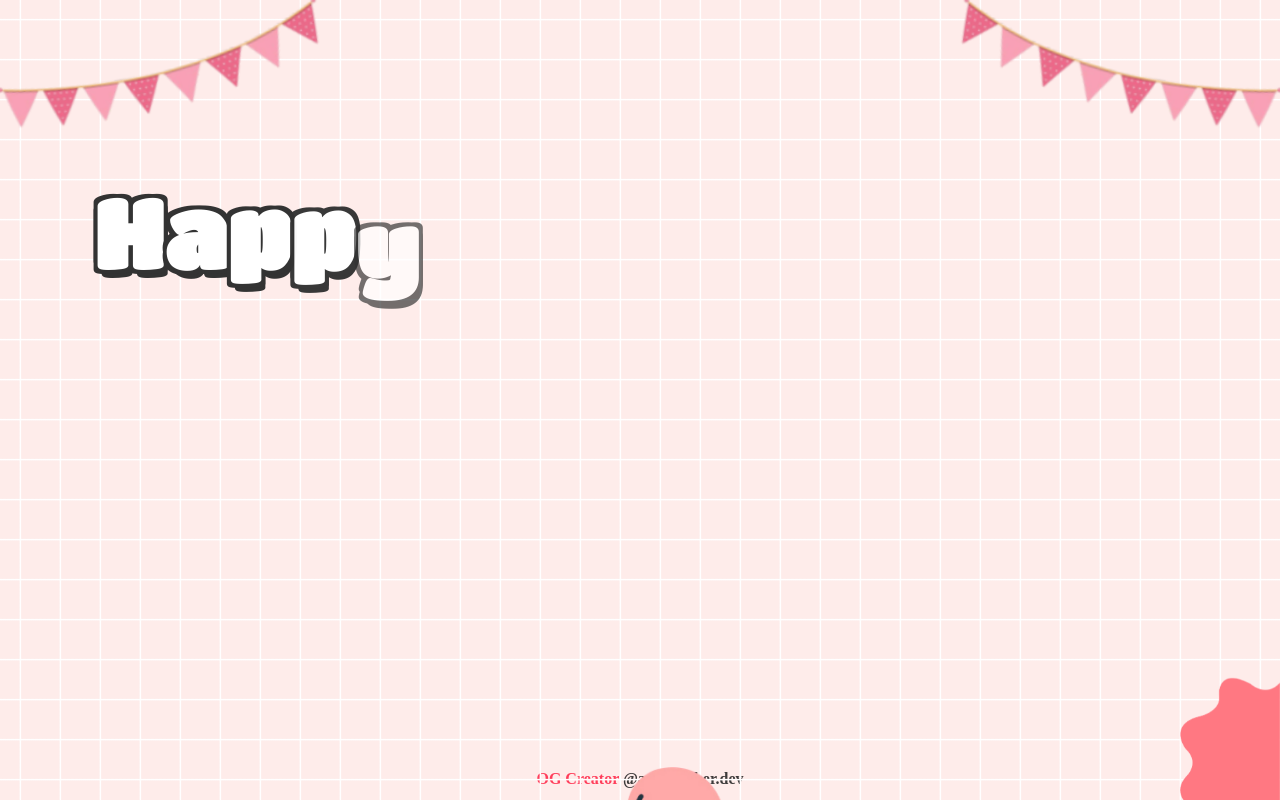
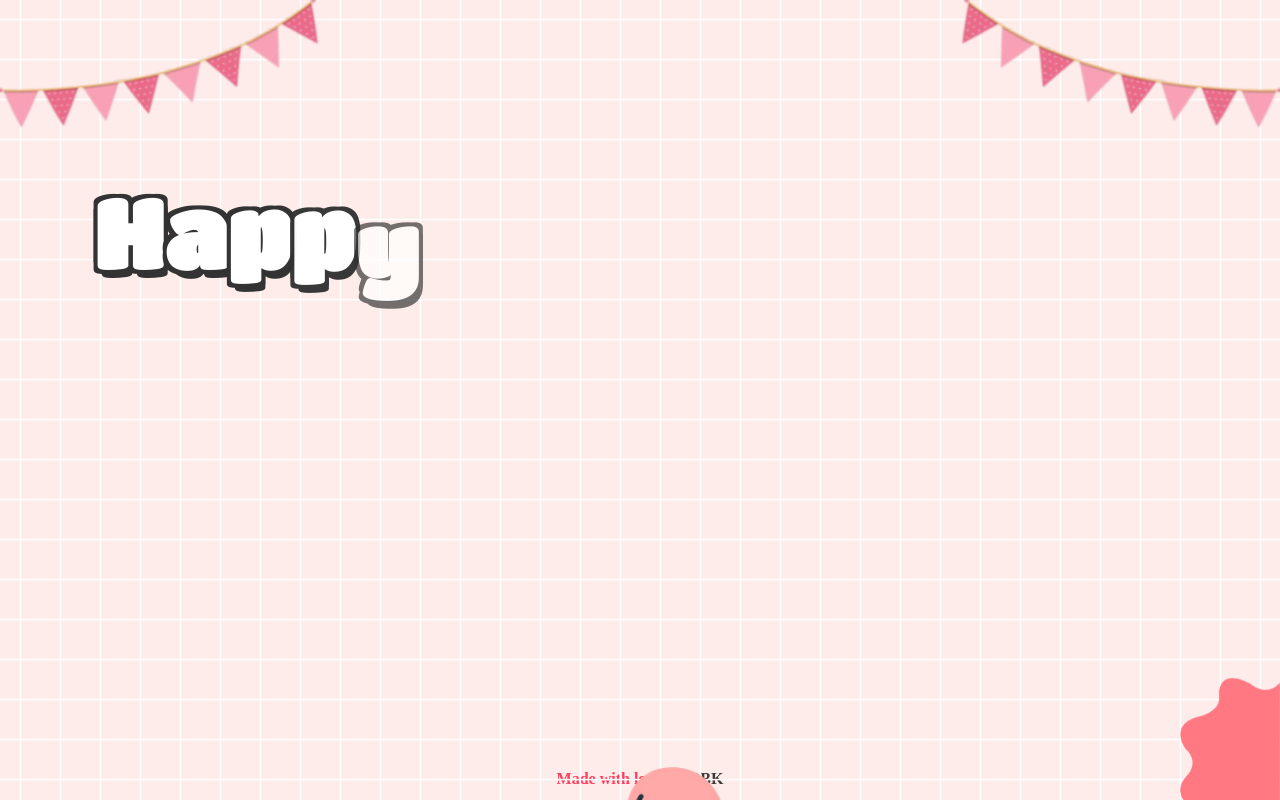
Before and after one commit to bk9298/Birthday-gift-, a plain HTML site: page index.html in a window 1280 px wide. Drawn offline with nearby package versions, Linux system fonts and the light colour scheme; a web font is replaced by a local one.

Commit message:
Update index.html

```diff
--- a/index.html
+++ b/index.html
@@ -144,8 +144,8 @@
     </div>
 
     <div id="copy">
-		<p class="text-center text-white text-sm">OG Creator <a
-			href="https://www.instagram.com/aoudumber.dev/reels/#">@aoudumber.dev</a></p>
+		<p class="text-center text-white text-sm">Made with love 💕<a
+			href="https://www.instagram.com/aoudumber.dev/reels/#">@BK</a></p>
 	  </div>
 </body>
 <script>
```
